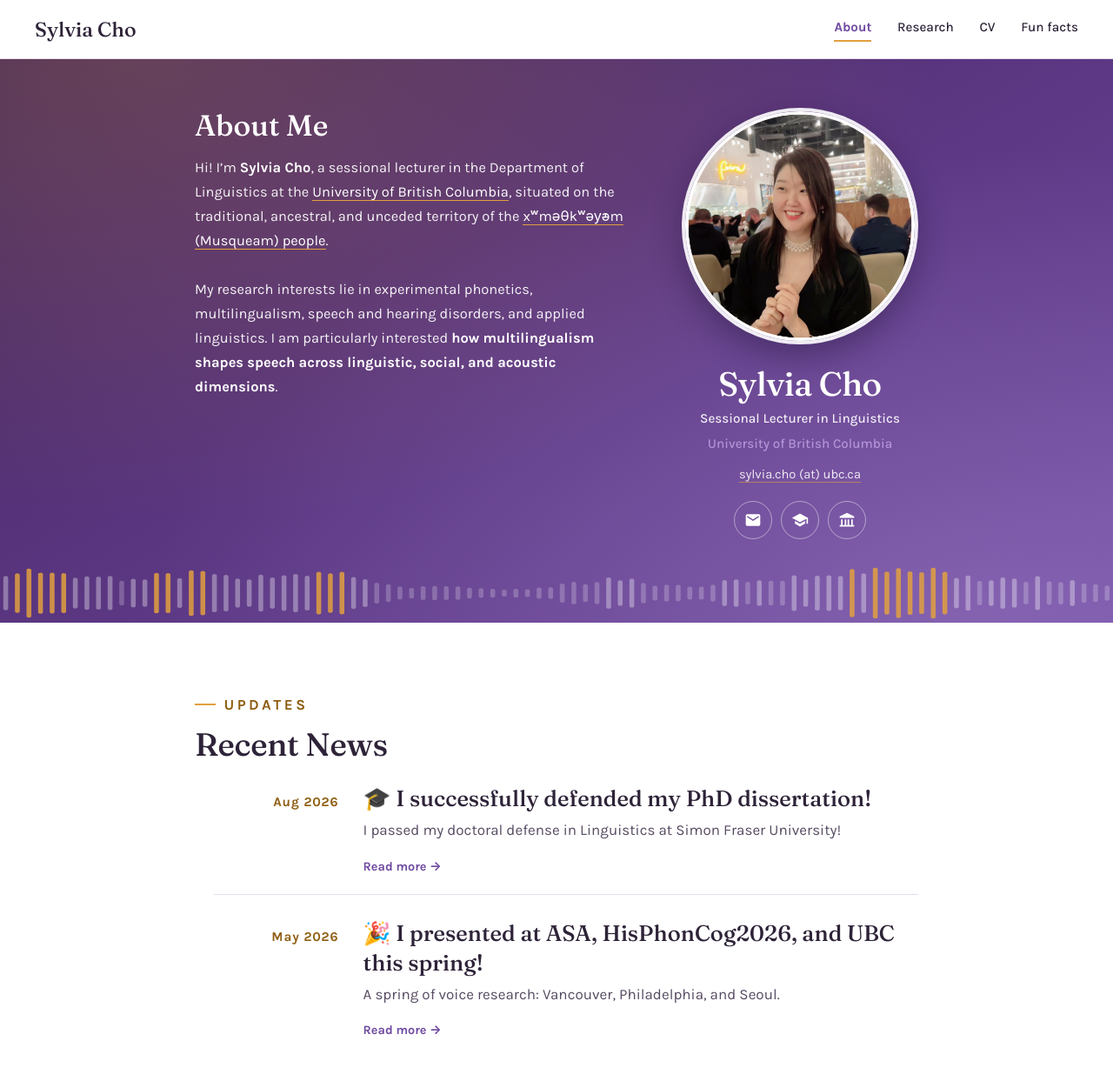
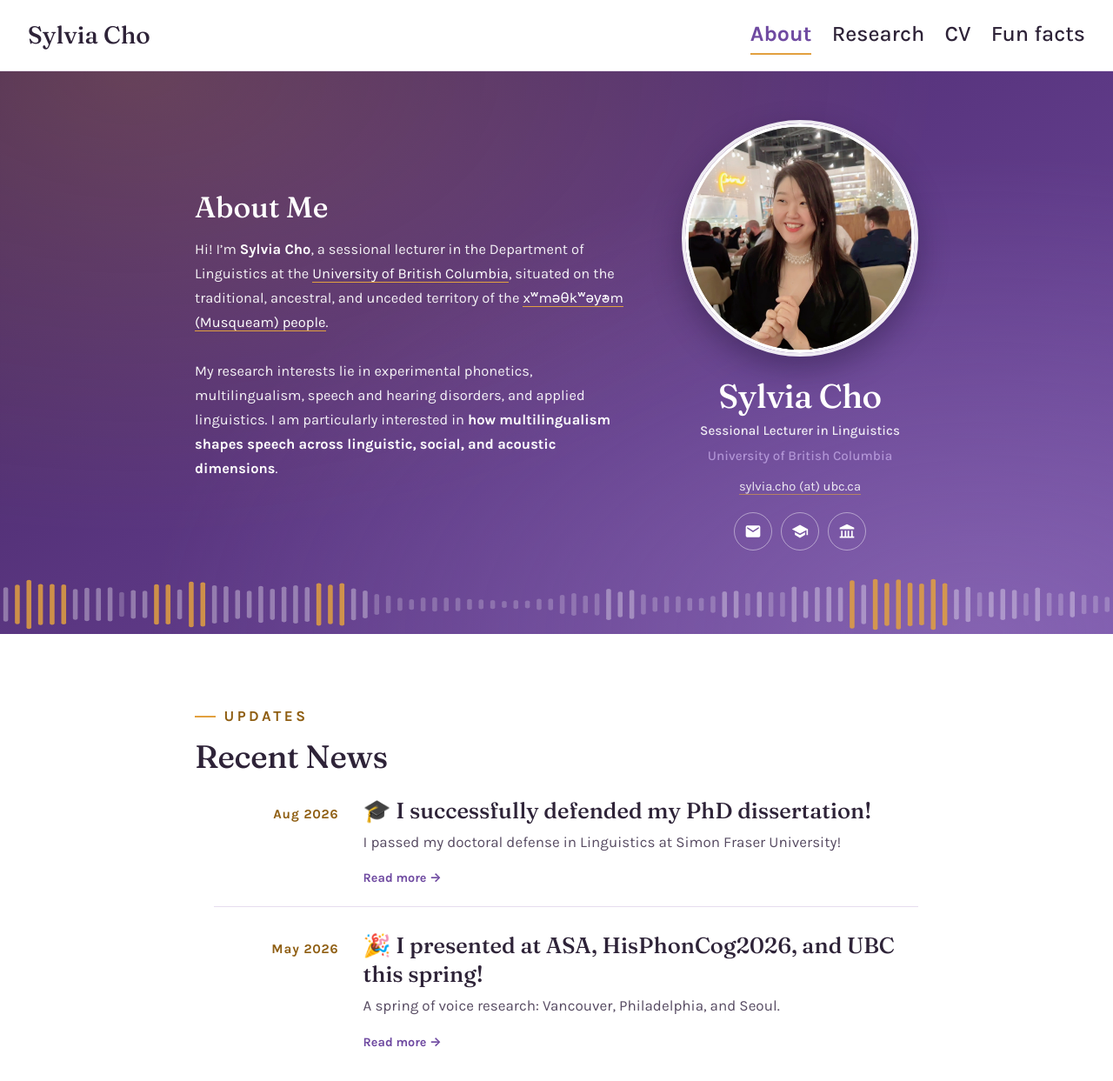
Before and after one commit to sylviacho247/sylviacho247.github.io, a Jekyll site: the page built from index.html, in a window 1280 px wide and 1400 px high. Shown: the top 1243 px of the window at 87% size. Built offline with Jekyll 4.4.1, drawn with Linux system fonts in a browser that asks for light colours.

Commit message:
Add files via upload

```diff
--- a/index.html
+++ b/index.html
@@ -74,7 +74,7 @@
 
         <div class="profile-about">
           <h2>About Me</h2>
-          <p>Hi! I’m <b>Sylvia Cho</b>, a sessional lecturer in the Department of Linguistics at the <a href="https://linguistics.ubc.ca/" target="_blank" rel="noopener">University of British Columbia</a>, situated on the traditional, ancestral, and unceded territory of the <a href="https://www.musqueam.bc.ca/" target="_blank" rel="noopener">xʷməθkʷəy̓əm (Musqueam) people</a>. <br><br>My research interests lie in experimental phonetics, multilingualism, speech and hearing disorders, and applied linguistics. I am particularly interested <b>how multilingualism shapes speech across linguistic, social, and acoustic dimensions</b>.</p>
+          <p>Hi! I’m <b>Sylvia Cho</b>, a sessional lecturer in the Department of Linguistics at the <a href="https://linguistics.ubc.ca/" target="_blank" rel="noopener">University of British Columbia</a>, situated on the traditional, ancestral, and unceded territory of the <a href="https://www.musqueam.bc.ca/" target="_blank" rel="noopener">xʷməθkʷəy̓əm (Musqueam) people</a>. <br><br>My research interests lie in experimental phonetics, multilingualism, speech and hearing disorders, and applied linguistics. I am particularly interested in <b>how multilingualism shapes speech across linguistic, social, and acoustic dimensions</b>.</p>
         </div>
 
       </div>
--- a/style.css
+++ b/style.css
@@ -29,7 +29,7 @@
   --line:        #e6ddef;
   --white:       #ffffff;
 
-  --header-h:    3.75rem;
+  --header-h:    4.25rem;
   --wrap:        56rem;
 
   --display: 'Fraunces', 'Playfair Display', Georgia, 'Times New Roman', serif;
@@ -156,7 +156,7 @@ em, i { color: inherit; }
 
 #header .logo {
   font-family: var(--display);
-  font-size: 1.25rem;
+  font-size: 1.5rem;
   font-weight: 500;
   font-variation-settings: "opsz" 40, "SOFT" 30;
   color: var(--ink);
@@ -170,8 +170,8 @@ em, i { color: inherit; }
 
 .top-nav a {
   border: 0;
-  margin-left: 1.85rem;
-  font-size: 0.95rem;
+  margin-left: 1.45rem;
+  font-size: 1.5625rem;   /* 25px */
   font-weight: 500;
   color: var(--ink);
   position: relative;
@@ -200,9 +200,9 @@ em, i { color: inherit; }
   border: 0;
   cursor: pointer;
   font-family: var(--text);
-  font-size: 0.75rem;
+  font-size: 0.9rem;
   font-weight: 700;
-  letter-spacing: 0.18em;
+  letter-spacing: 0.16em;
   text-transform: uppercase;
   color: var(--ink);
 }
@@ -272,7 +272,7 @@ body.menu-open #menu-backdrop { opacity: 1; visibility: visible; }
 
 #menu .menu-name {
   font-family: var(--display);
-  font-size: 1.55rem;
+  font-size: 1.8rem;
   font-weight: 500;
   font-variation-settings: "opsz" 60, "SOFT" 40;
   color: var(--white);
@@ -280,7 +280,7 @@ body.menu-open #menu-backdrop { opacity: 1; visibility: visible; }
 }
 
 #menu .menu-tag {
-  font-size: 0.9rem;
+  font-size: 1rem;
   line-height: 1.55;
   color: rgba(255, 255, 255, 0.72);
   margin-bottom: 1.5rem;
@@ -294,9 +294,9 @@ body.menu-open #menu-backdrop { opacity: 1; visibility: visible; }
   border: 0;
   border-bottom: 1px solid rgba(255, 255, 255, 0.15);
   color: var(--white);
-  font-size: 0.95rem;
+  font-size: 1.12rem;
   font-weight: 700;
-  letter-spacing: 0.1em;
+  letter-spacing: 0.08em;
   text-transform: uppercase;
 }
 
@@ -319,6 +319,7 @@ body.menu-open #menu-backdrop { opacity: 1; visibility: visible; }
   padding-top: 1.75rem;
   font-size: 0.85rem;
   color: rgba(255, 255, 255, 0.7);
+  font-size: 0.95rem;
 }
 
 #menu .menu-contact a {
@@ -892,10 +893,10 @@ body.menu-open #menu-backdrop { opacity: 1; visibility: visible; }
 }
 
 @media screen and (min-width: 56em) {
-  :root { --header-h: 4.25rem; }
+  :root { --header-h: 5.1rem; }
 
-  #header { padding: 0 2.5rem; }
-  #header .logo { font-size: 1.45rem; }
+  #header { padding: 0 2rem; }
+  #header .logo { font-size: 1.75rem; }
 
   .top-nav { display: flex; align-items: center; }
   .menu-toggle { display: none; }
@@ -918,7 +919,13 @@ body.menu-open #menu-backdrop { opacity: 1; visibility: visible; }
   /* Photo column sits on the right, About Me leads on the left. Done with
      `order` rather than by moving the markup, so phones keep stacking the
      portrait first. */
-  .profile { grid-template-columns: 1fr 17rem; gap: 3rem; }
+  .profile {
+    grid-template-columns: 1fr 17rem;
+    gap: 3rem;
+    /* Centre the bio against the taller photo column instead of
+       hanging it from the top. */
+    align-items: center;
+  }
   .profile-about { order: 1; }
   .profile-card { order: 2; }
   .profile-about h2 { font-size: 2.1rem; }
```
